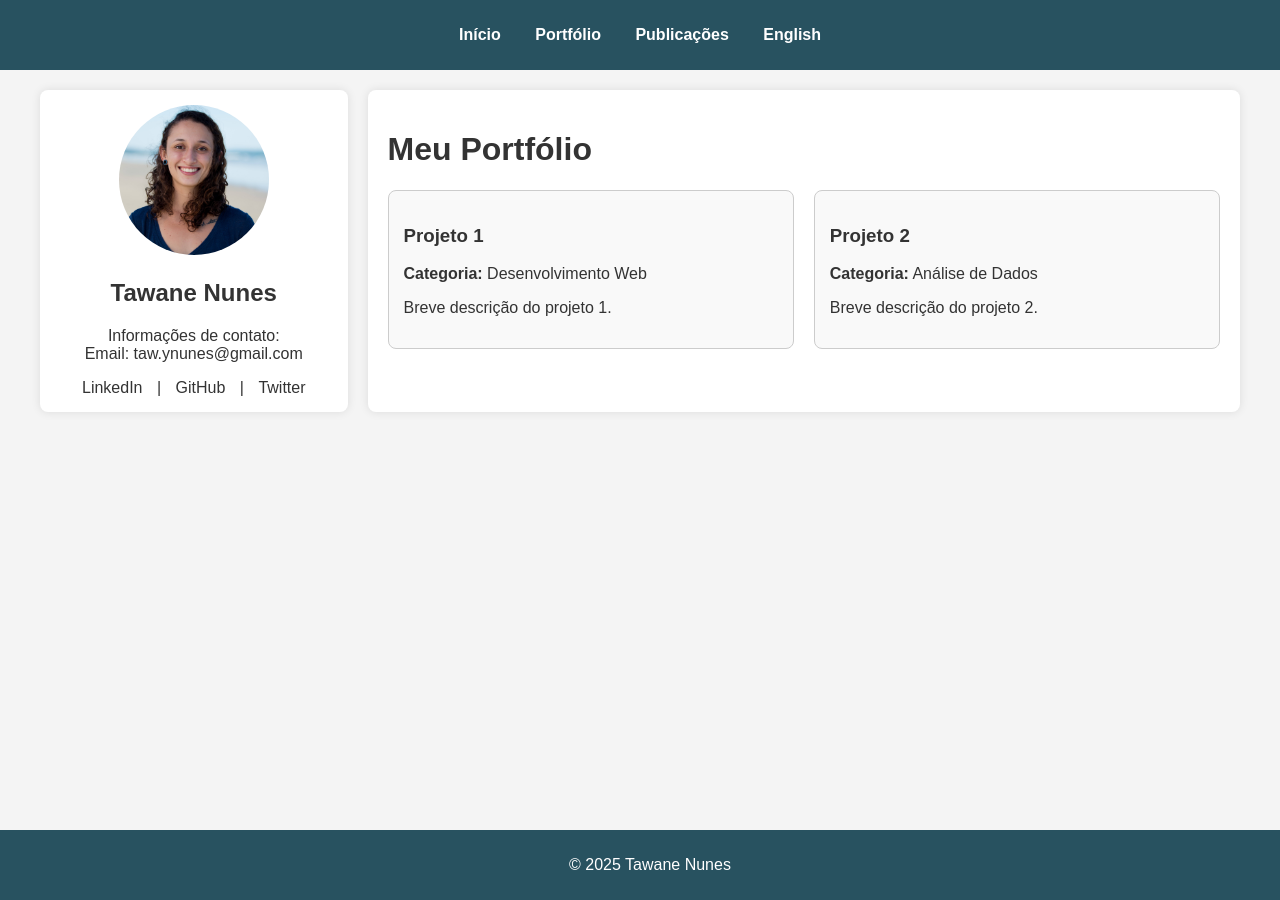
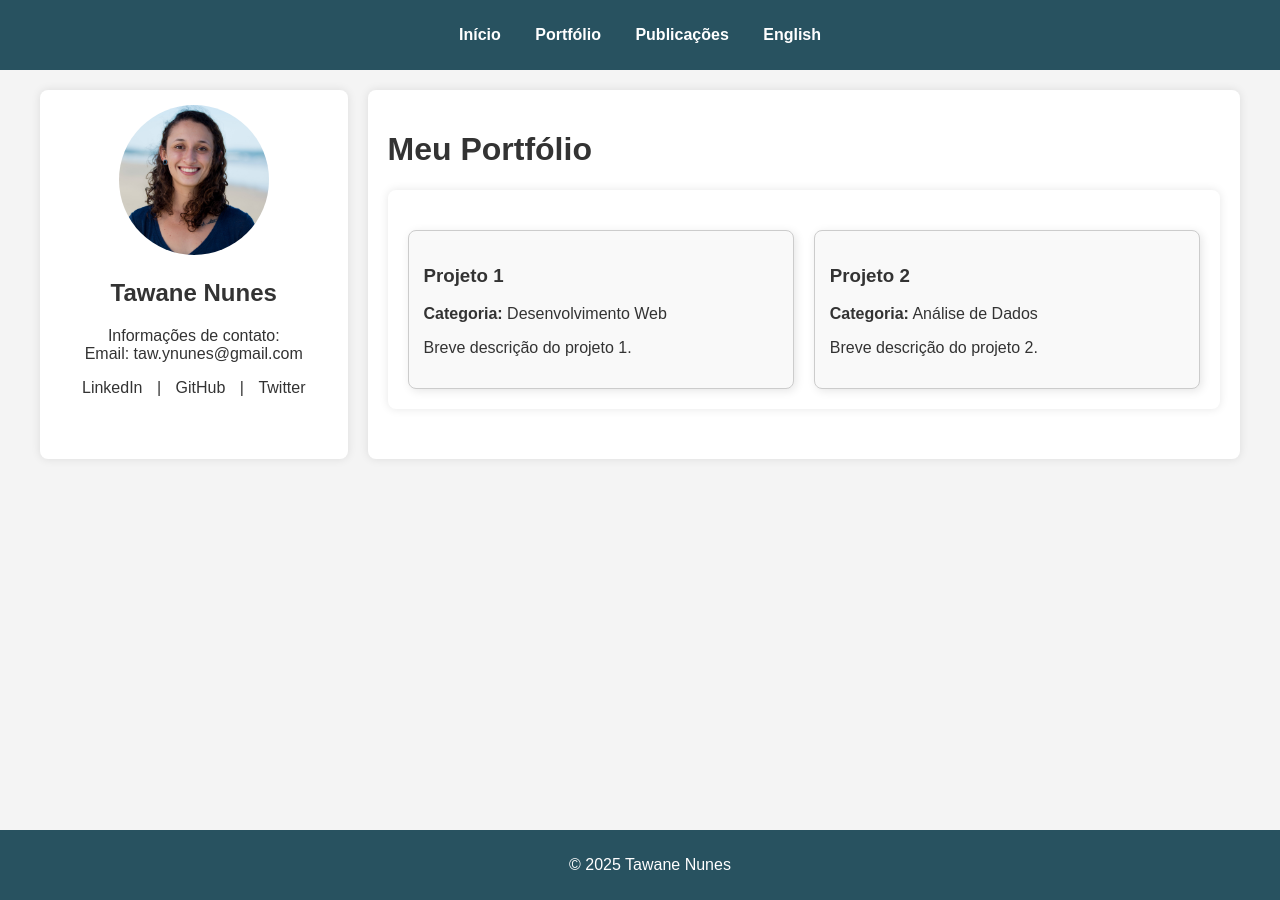
Before and after one commit to tawnunes/tawnunes.github.io, a Jekyll site: the page built from portfolio.md, in a window 1280 px wide. Built offline with Jekyll 4.4.1, drawn with Linux system fonts in a browser that asks for light colours.

Commit message:
changing boxes on subpages

```diff
--- a/css/style.css
+++ b/css/style.css
@@ -91,6 +91,15 @@ footer {
   width: 100%;
 }
 
+/* Seções destacadas (Publicações e Portfólio) */
+.section-container {
+  background-color: #fff;
+  padding: 20px;
+  border-radius: 8px;
+  box-shadow: 0 0 10px rgba(0, 0, 0, 0.1);
+  margin-bottom: 30px;
+}
+
 /* Publications */
 .publications-grid {
   display: grid;
@@ -106,13 +115,15 @@ footer {
   cursor: pointer;
   transition: 0.3s;
   background-color: #f9f9f9;
+  box-shadow: 2px 2px 10px rgba(0, 0, 0, 0.1);
 }
 
 .publication-box:hover {
   background-color: #e0e0e0;
+  transform: scale(1.02);
 }
 
-/*Portfolio*/
+/* Portfolio */
 .portfolio-grid {
   display: grid;
   grid-template-columns: repeat(auto-fit, minmax(250px, 1fr));
@@ -127,8 +138,10 @@ footer {
   cursor: pointer;
   transition: 0.3s;
   background-color: #f9f9f9;
+  box-shadow: 2px 2px 10px rgba(0, 0, 0, 0.1);
 }
 
 .portfolio-box:hover {
   background-color: #e0e0e0;
+  transform: scale(1.02);
 }
--- a/portfolio.md
+++ b/portfolio.md
@@ -6,12 +6,14 @@ lang: pt
 
 # Meu Portfólio
 
-<div class="portfolio-grid">
-{% for item in site.data.portfolio %}
-  <div class="portfolio-box" onclick="window.location='{{ item.link }}';">
-    <h3>{{ item.title }}</h3>
-    <p><strong>Categoria:</strong> {{ item.category }}</p>
-    <p>{{ item.description }}</p>
+<div class="section-container">
+  <div class="portfolio-grid">
+  {% for item in site.data.portfolio %}
+    <div class="portfolio-box" onclick="window.location='{{ item.link }}';">
+      <h3>{{ item.title }}</h3>
+      <p><strong>Categoria:</strong> {{ item.category }}</p>
+      <p>{{ item.description }}</p>
+    </div>
+  {% endfor %}
   </div>
-{% endfor %}
 </div>
```
Also changed, not shown: publications.md (+9 -7 lines).
